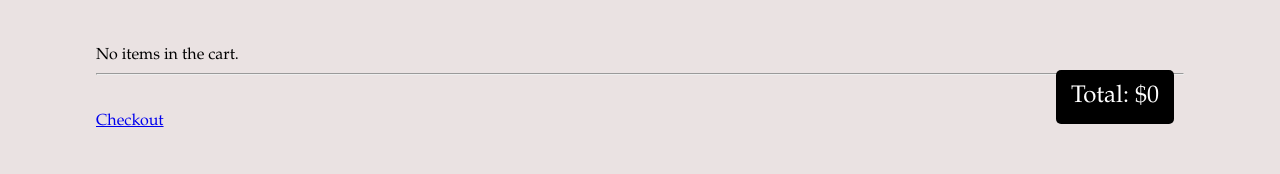
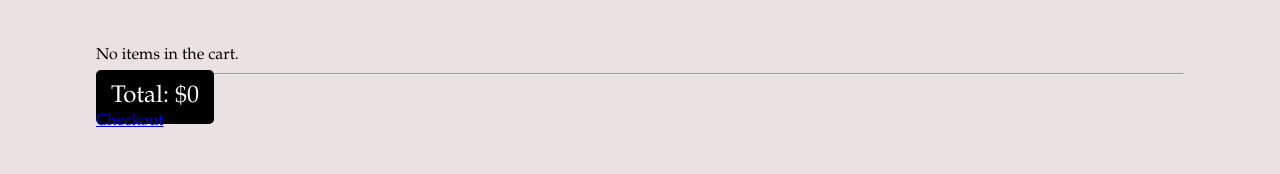
Before and after one commit to GulnazAlisherova/.diploma, a React (Create React App) app: page /cart in a window 1280 px wide. Shown: the part 546-720 px from the top of the page. Built offline with nearby package versions, Linux system fonts and the light colour scheme.

Commit message:
added margin

```diff
--- a/src/components/CartDisplay/CartDisplay.module.css
+++ b/src/components/CartDisplay/CartDisplay.module.css
@@ -11,7 +11,6 @@
   border-radius: 5px;
   height: 25px;
   padding: 15px;
-  margin-left: 60rem;
   color: white;
   font-size: 1.5rem;
   text-decoration: none;
```
